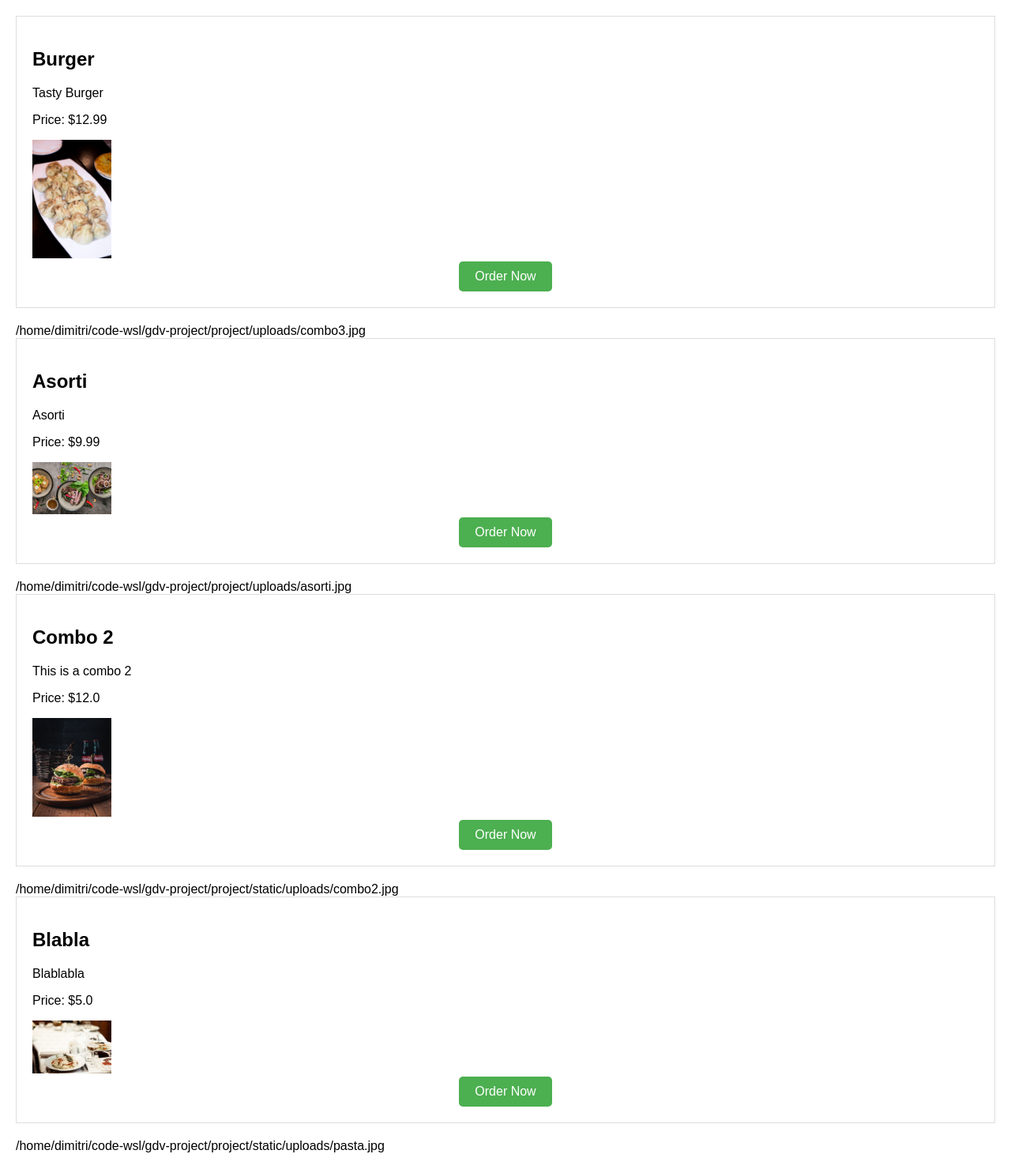
After one commit to djimon44/unicafe-2, a Flask app: page /order in a window 1280 px wide. The commit adds this page. Shown: the whole page at 79% size. Run offline with Flask 3, Linux system fonts and the light colour scheme; a user stored in the database is signed in; data comes from the database, SQL or seed files in the repository; both versions use the stored data as it was after the commit.

Commit message:
new version

```diff
--- a/project/__init__.py
+++ b/project/__init__.py
@@ -3,6 +3,7 @@ from flask_sqlalchemy import SQLAlchemy
 from os import path
 from flask_migrate import Migrate
 from flask_login import LoginManager
+from flask_cors import CORS
 
 # init SQLAlchemy so we can use it later in our models
 db = SQLAlchemy()
@@ -14,7 +15,10 @@ def create_app():
     migrate = Migrate(app, db)
 
     app.config['SECRET_KEY'] = '12345'
+    app.config['SQLALCHEMY_TRACK_MODIFICATIONS'] = True
     app.config['SQLALCHEMY_DATABASE_URI'] = f'sqlite:///{DB_NAME}'
+    app.config['UPLOAD_FOLDER'] = '/home/dimitri/code-wsl/gdv-project/project/uploads'
+    CORS(app)
     db.init_app(app)
 
     # blueprint for auth routes in our app
@@ -25,7 +29,7 @@ def create_app():
     from .views import views as main_blueprint
     app.register_blueprint(main_blueprint)
 
-    from .models import User, Note
+    from .models import User, Note, Inventory
 
     with app.app_context():
         db.create_all()
--- a/project/auth.py
+++ b/project/auth.py
@@ -54,7 +54,7 @@ def sign_up():
             new_user = User(email=email, name=name, password=generate_password_hash(password, method='pbkdf2:sha256'))
             db.session.add(new_user)
             db.session.commit()
-            login_user(user, remember=True)
+            login_user(new_user, remember=True)
             flash('Account created succesfully!', category='success')
             return redirect(url_for('views.home'))
 
--- a/project/templates/login.html
+++ b/project/templates/login.html
@@ -27,15 +27,18 @@
                 </div>
             </div>
 
-            <a href="contact">Contact</a>
+            <a href="#">Cart</a>
 
             <div class="dropdown">
                 <a href="#">Account</a>
                 <div class="dropdown-content">
+                    {% if user.is_authenticated %}
                     <a href="/login" id="login">Login</a>
                     <a href="/sign-up" id="signUp">Sign Up</a>
+                    {% else %}
                     <a href="/logout" id="logout">Logout</a>
                     <a href="/profile" id="profile">Profile</a>
+                    {% endif %}
                 </div>
             </div>
         </nav>
--- /dev/null
+++ b/project/templates/order.html
@@ -0,0 +1,59 @@
+<!DOCTYPE html>
+<html lang="en">
+<head>
+    <meta charset="UTF-8">
+    <meta name="viewport" content="width=device-width, initial-scale=1.0">
+    <title>Dish Information</title>
+    <style>
+        body {
+            font-family: Arial, sans-serif;
+            margin: 20px;
+        }
+
+        .dish-container {
+            border: 1px solid #ddd;
+            padding: 20px;
+            margin-bottom: 20px;
+        }
+
+        .dish-image {
+            max-width: 100%;
+            height: auto;
+        }
+
+        #button-container {
+            text-align: center;
+        }
+
+        .action-button {
+            padding: 10px 20px;
+            font-size: 16px;
+            cursor: pointer;
+            background-color: #4CAF50;
+            color: white;
+            border: none;
+            border-radius: 5px;
+        }
+    </style>
+</head>
+<body>
+
+    {% for row in data %}
+    <div class="dish-container">
+        <h2>{{ row[1] }}</h2>
+        <p>{{ row[3] }}</p>
+        <p>Price: ${{ row[4] }}</p>
+        <img src="{{row[2]}}" alt="{{ row[1] }}" width="100">
+        <div id="button-container">
+            <button class="action-button">Order Now</button>
+        </div>
+    </div>
+    {{ row[2 ]}}
+    {% endfor %}
+
+    <!-- Add more dish containers as needed -->
+
+
+
+</body>
+</html>
--- a/project/templates/profile.html
+++ b/project/templates/profile.html
@@ -25,7 +25,7 @@
                 </div>
             </div>
 
-            <a href="contact">Contact</a>
+            <a href="#">Cart</a>
 
             <div class="dropdown">
                 <a href="#">Account</a>
--- a/project/templates/sign_up.html
+++ b/project/templates/sign_up.html
@@ -27,15 +27,18 @@
                 </div>
             </div>
 
-            <a href="contact">Contact</a>
+            <a href="#">Cart</a>
 
             <div class="dropdown">
                 <a href="#">Account</a>
                 <div class="dropdown-content">
+                    {% if user.is_authenticated %}
                     <a href="/login" id="login">Login</a>
                     <a href="/sign-up" id="signUp">Sign Up</a>
+                    {% else %}
                     <a href="/logout" id="logout">Logout</a>
                     <a href="/profile" id="profile">Profile</a>
+                    {% endif %}
                 </div>
             </div>
         </nav>
--- a/project/views.py
+++ b/project/views.py
@@ -1,8 +1,16 @@
-from flask import Flask, Blueprint, render_template
-from flask_login import login_user, login_required, logout_user, current_user
+from flask import Flask, Blueprint, render_template, request, redirect, url_for
+from flask_login import login_required, current_user
+from .models import Inventory  # Assuming your model is defined in the models.py file
+from . import db  # Import the database instance
+import os
+from flask_sqlalchemy import SQLAlchemy
+import sqlite3
+
+ALLOWED_EXTENSIONS = set(['jpeg', 'jpg', 'png', 'gif'])
 
 views = Blueprint('views', __name__)
 app = Flask(__name__, static_url_path='/static')
+app.config['UPLOAD_FOLDER'] = '/home/dimitri/code-wsl/gdv-project/project/static/uploads'
 
 @views.route('/', methods=['GET', 'POST'])
 def home():
@@ -12,3 +20,37 @@ def home():
 @login_required
 def profile():
     return render_template('profile.html', user=current_user)
+
+@views.route('/order', methods=['GET', 'POST'])
+@login_required
+def order():
+    # Connect to SQLite3 database
+    conn = sqlite3.connect('/home/dimitri/code-wsl/gdv-project/instance/database.db')  # Replace with your database name
+    cursor = conn.cursor()
+
+    # Execute a SELECT query to fetch data from the table
+    cursor.execute('SELECT * FROM Inventory')  # Replace with your table name
+    data = cursor.fetchall()
+
+    # Close the database connection
+    conn.close()
+
+    return render_template('order.html', data=data)
+
+@views.route('/inventory', methods=['GET', 'POST'])
+def inventory():
+    if request.method == 'POST':
+        name = request.form.get('name')
+        caption = request.form.get('caption')
+        price = request.form.get('price')
+        picture = request.files.get('picture')
+
+        picture_path = os.path.join(app.config['UPLOAD_FOLDER'], picture.filename)
+        picture.save(picture_path)
+
+        # Save data to the Inventory table using Flask-SQLAlchemy
+        new_item = Inventory(name=name, caption=caption, price=price, picture=picture_path)
+        db.session.add(new_item)
+        db.session.commit()
+
+    return render_template('inventory.html')
```
Also changed, not shown: project/models.py (+7 -0 lines), project/templates/index.html (+7 -7 lines), project/templates/inventory.html (added, +34 -0 lines), instance/database.db, project/static/uploads/asorti.jpg (added), project/static/uploads/combo2.jpg (added), project/static/uploads/combo3.jpg (added), project/static/uploads/pasta.jpg (added), project/templates/cart.html (added).
